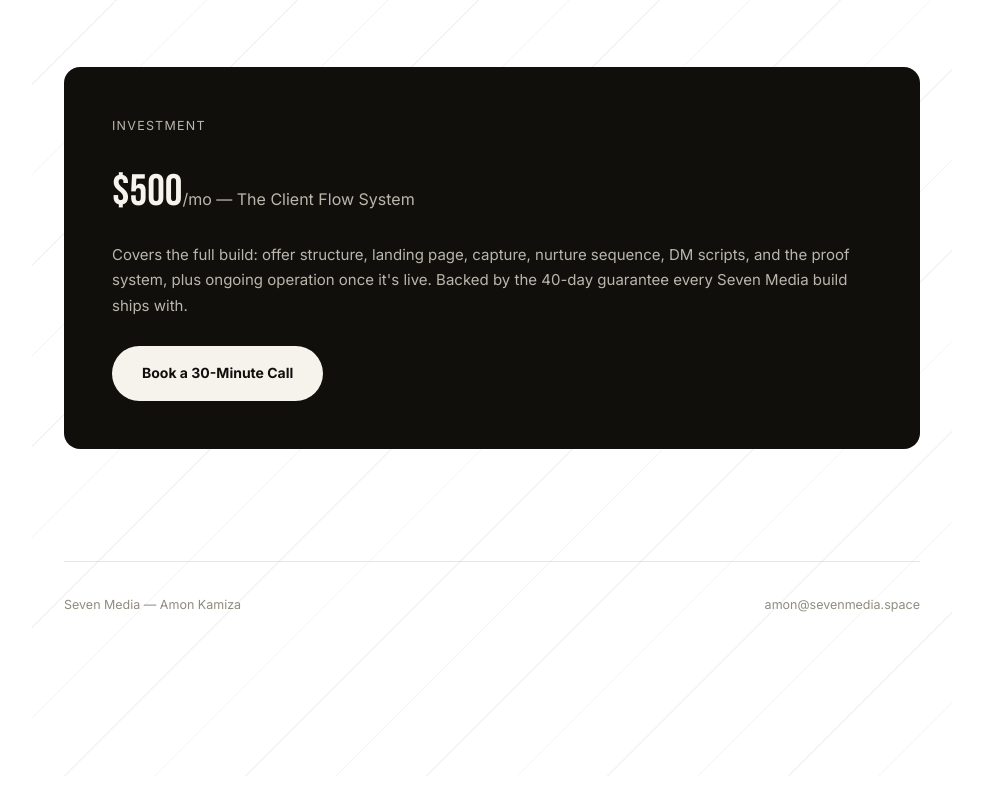
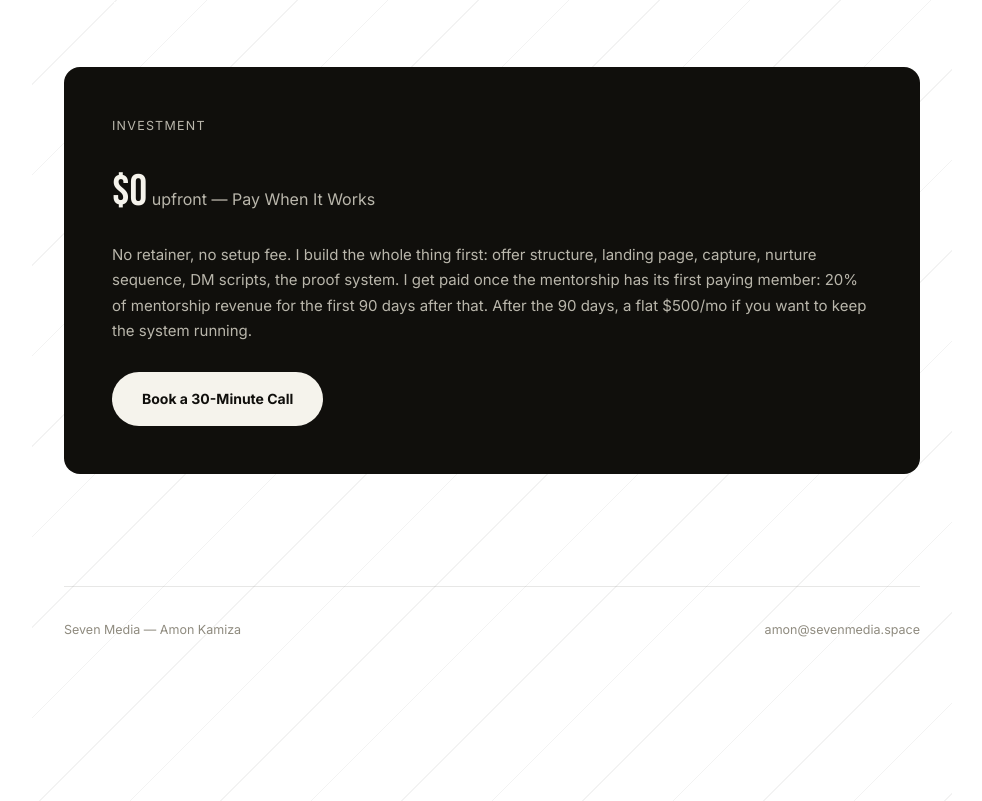
Before and after one commit to kmzscales/seven-media, a website: page kanaan-pitan.html in a window 1280 px wide. Shown: the part 5441-6242 px from the top of the page, without its empty margins (148-1130 px from the left). Before the commit the page ends 6217 px from the top, so only its background shows below. Drawn offline with Linux system fonts and the light colour scheme.

Commit message:
Add prospect page for kanaan-pitan

```diff
--- a/kanaan-pitan.html
+++ b/kanaan-pitan.html
@@ -220,8 +220,8 @@
 
         <section class="invest">
           <div class="kicker">Investment</div>
-          <div class="price">$500<span>/mo &mdash; The Client Flow System</span></div>
-          <p>Covers the full build: offer structure, landing page, capture, nurture sequence, DM scripts, and the proof system, plus ongoing operation once it's live. Backed by the 40-day guarantee every Seven Media build ships with.</p>
+          <div class="price">$0<span> upfront &mdash; Pay When It Works</span></div>
+          <p>No retainer, no setup fee. I build the whole thing first: offer structure, landing page, capture, nurture sequence, DM scripts, the proof system. I get paid once the mentorship has its first paying member: 20% of mentorship revenue for the first 90 days after that. After the 90 days, a flat $500/mo if you want to keep the system running.</p>
           <a class="cta" href="https://calendly.com/amon-sevenmedia/30min">Book a 30-Minute Call</a>
         </section>
 
```
